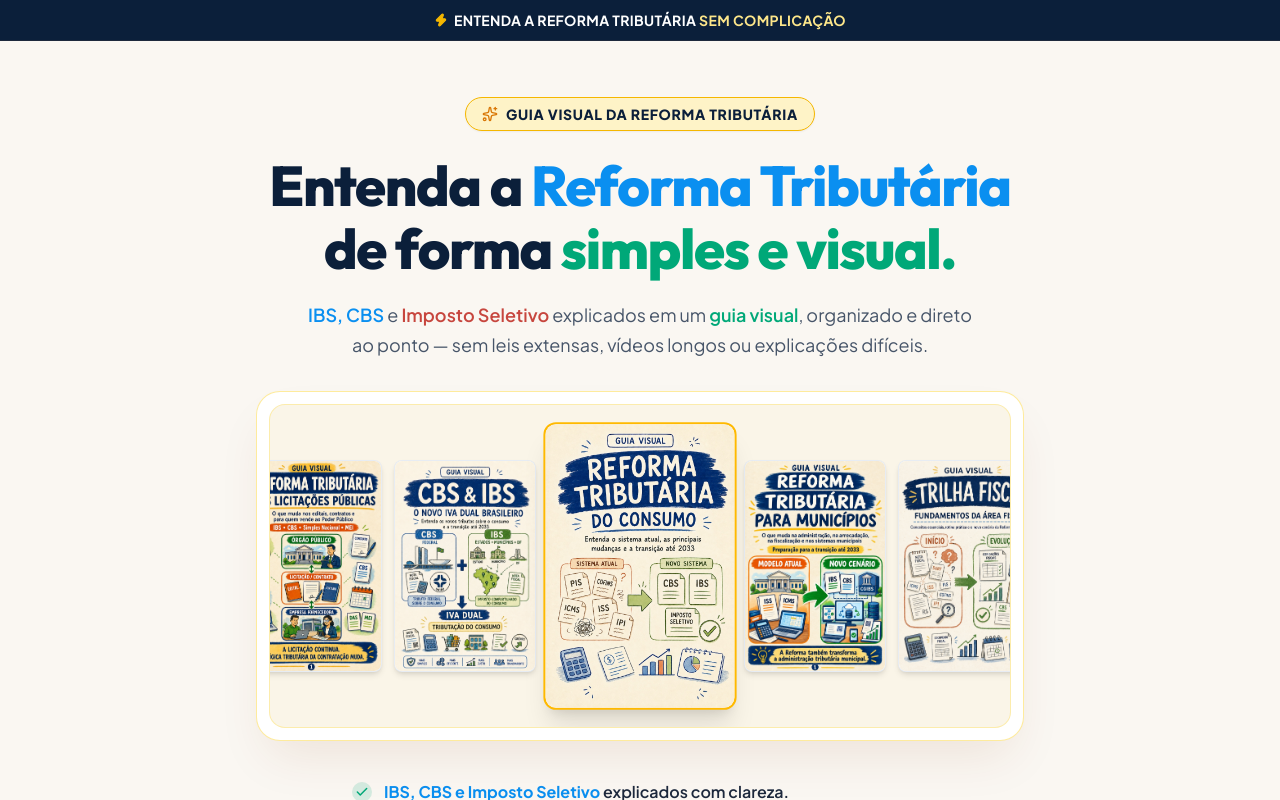
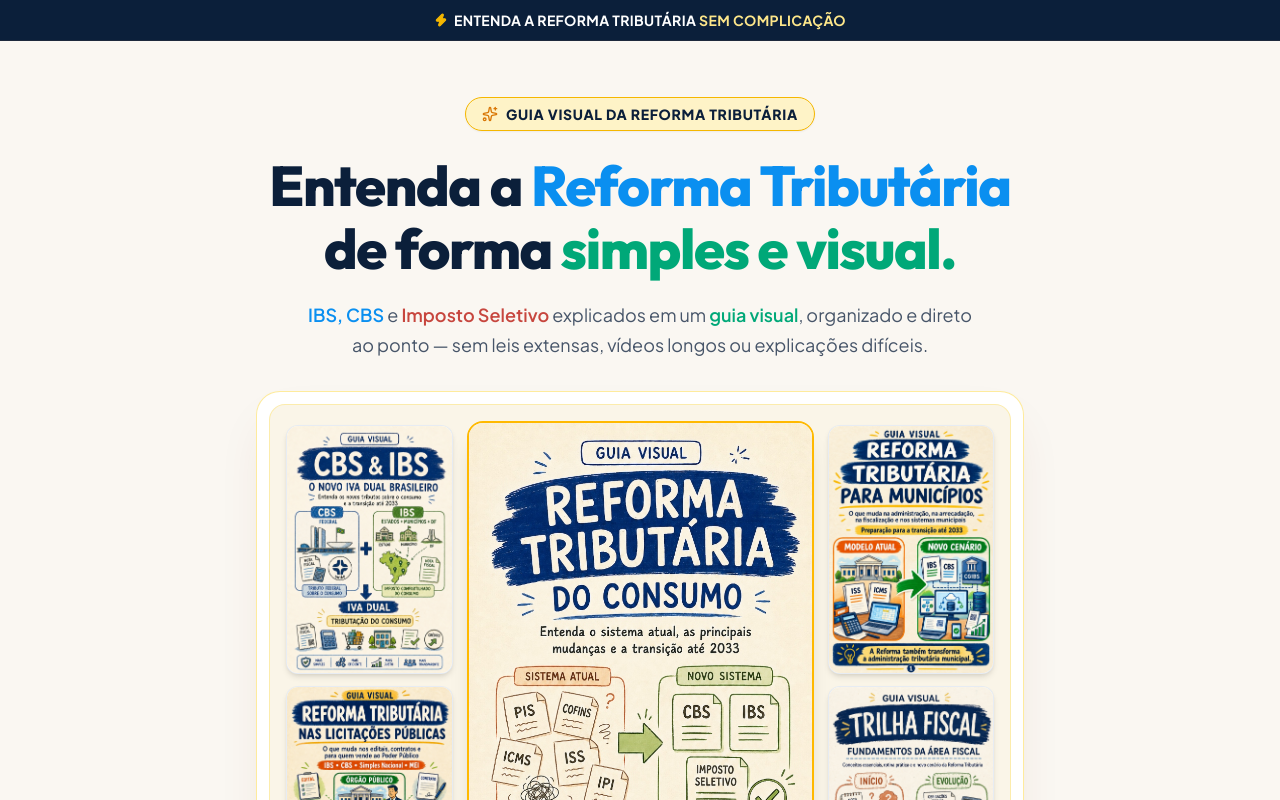
Before and after one commit to henriquecarreto/REFORMA-TRIBUTARIA, a React (Vite) app: page / in a window 1280 px wide. Shown: the top 800 px of the page. Built offline with nearby package versions, Linux system fonts and the light colour scheme.

Commit message:
feat(hero): align 5 covers layout to match exact original mapas-conectados staggered positioning

```diff
--- a/src/components/HeroSection.tsx
+++ b/src/components/HeroSection.tsx
@@ -40,16 +40,25 @@ export const HeroSection: React.FC = () => {
           <span className="text-[#0A8FF0] font-semibold">IBS, CBS</span> e <span className="text-[#C7463E] font-semibold">Imposto Seletivo</span> explicados em um <span className="text-[#00A878] font-semibold">guia visual</span>, organizado e direto ao ponto — sem leis extensas, vídeos longos ou explicações difíceis.
         </p>
 
-        {/* 4. QUADRO ÚNICO DO MATERIAL (UNIFIED SINGLE CARD FRAME CONTAINING ALL 5 COVERS WITH CONSUMO IN CENTER) */}
+        {/* 4. QUADRO ÚNICO DO MATERIAL COM LAYOUT DE 3 COLUNAS (IDÊNTICO À DISPOSIÇÃO DA IMAGEM ORIGINAL) */}
         <div className="w-full max-w-3xl mb-10">
           <div className="relative w-full bg-white p-2 sm:p-3 rounded-3xl border border-amber-200/80 shadow-2xl shadow-amber-900/10 transition-transform duration-300 hover:scale-[1.01]">
             <div className="rounded-2xl overflow-hidden bg-[#FAF5E8] p-2.5 sm:p-4 border border-amber-200/60 relative">
 
-              {/* COMPOSIÇÃO ÚNICA DAS 5 CAPAS LADO A LADO */}
-              <div className="flex items-center justify-center gap-1.5 sm:gap-3 py-1 sm:py-2">
+              {/* DISPOSIÇÃO DE 3 COLUNAS: 2 À ESQUERDA (EMPILHADAS), 1 CENTRAL PRINCIPAL, 2 À DIREITA (EMPILHADAS) */}
+              <div className="grid grid-cols-12 gap-2 sm:gap-3.5 items-center">
 
-                {/* 1. Licitações Públicas (Esquerda Externa) */}
-                <div className="w-1/5 shrink-0 shadow-md rounded-md sm:rounded-lg overflow-hidden border border-slate-200/80 bg-white">
+                {/* COLUNA ESQUERDA: 2 CAPAS EMPILHADAS */}
+                <div className="col-span-3 flex flex-col gap-2 sm:gap-3">
+                  <div className="shadow-md rounded-lg sm:rounded-xl overflow-hidden border border-slate-200/80 bg-white">
+                    <img
+                      src="/hero/capas/capa-01-cbs-ibs.jpg"
+                      alt="Guia Visual CBS & IBS"
+                      className="w-full h-auto object-cover"
+                      loading="eager"
+                    />
+                  </div>
+                  <div className="shadow-md rounded-lg sm:rounded-xl overflow-hidden border border-slate-200/80 bg-white">
                     <img
                       src="/hero/capas/capa-03-licitacoes.jpg"
                       alt="Reforma Tributária nas Licitações Públicas"
@@ -57,19 +66,10 @@ export const HeroSection: React.FC = () => {
                       loading="eager"
                     />
                   </div>
-
-                {/* 2. CBS & IBS (Esquerda Interna) */}
-                <div className="w-1/5 shrink-0 shadow-md rounded-md sm:rounded-lg overflow-hidden border border-slate-200/80 bg-white">
-                  <img
-                    src="/hero/capas/capa-01-cbs-ibs.jpg"
-                    alt="Guia Visual CBS & IBS"
-                    className="w-full h-auto object-cover"
-                    loading="eager"
-                  />
                 </div>
 
-                {/* 3. REFORMA TRIBUTÁRIA DO CONSUMO (CAPA CENTRAL EM DESTAQUE) */}
-                <div className="w-[26%] shrink-0 shadow-xl rounded-lg sm:rounded-xl overflow-hidden border-2 border-amber-400 bg-white transform scale-105 z-10">
+                {/* COLUNA CENTRAL: CAPA PRINCIPAL EM DESTAQUE (REFORMA TRIBUTÁRIA DO CONSUMO) */}
+                <div className="col-span-6 shadow-xl rounded-xl sm:rounded-2xl overflow-hidden border-2 border-amber-400 bg-white z-10">
                   <img
                     src="/hero/capas/capa-05-consumo.jpg"
                     alt="Reforma Tributária do Consumo - Guia Principal"
@@ -78,8 +78,9 @@ export const HeroSection: React.FC = () => {
                   />
                 </div>
 
-                {/* 4. Municípios (Direita Interna) */}
-                <div className="w-1/5 shrink-0 shadow-md rounded-md sm:rounded-lg overflow-hidden border border-slate-200/80 bg-white">
+                {/* COLUNA DIREITA: 2 CAPAS EMPILHADAS */}
+                <div className="col-span-3 flex flex-col gap-2 sm:gap-3">
+                  <div className="shadow-md rounded-lg sm:rounded-xl overflow-hidden border border-slate-200/80 bg-white">
                     <img
                       src="/hero/capas/capa-02-municipios.jpg"
                       alt="Reforma Tributária para Municípios"
@@ -87,15 +88,14 @@ export const HeroSection: React.FC = () => {
                       loading="eager"
                     />
                   </div>
-
-                {/* 5. Trilha Fiscal (Direita Externa) */}
-                <div className="w-1/5 shrink-0 shadow-md rounded-md sm:rounded-lg overflow-hidden border border-slate-200/80 bg-white">
+                  <div className="shadow-md rounded-lg sm:rounded-xl overflow-hidden border border-slate-200/80 bg-white">
                     <img
                       src="/hero/capas/capa-04-trilha-fiscal.jpg"
                       alt="Trilha Fiscal"
                       className="w-full h-auto object-cover"
                       loading="eager"
                     />
+                  </div>
                 </div>
 
               </div>
```
Lines whose indentation alone changed are shown as unchanged.
